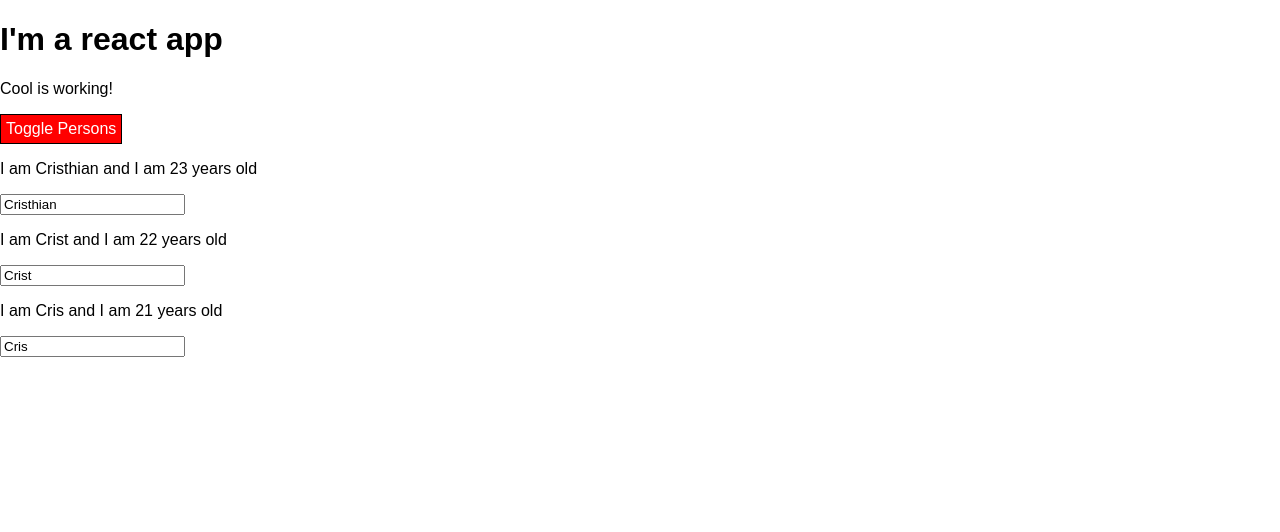
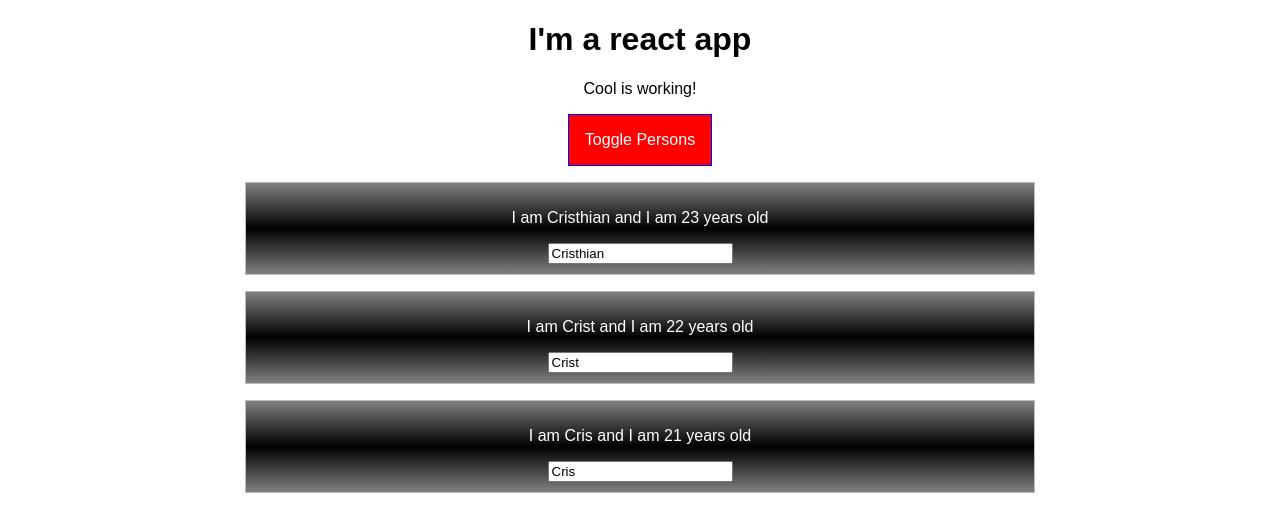
Before and after one commit to cristhiandas/playing-with-react, a React app: page / in a window 1280 px wide. Both pictures are taken after a click on the button "Toggle Persons". Shown: the top 532 px of the page. Built offline with nearby package versions, Linux system fonts and the light colour scheme.

Commit message:
new styling with css classes

```diff
--- a/src/App.css
+++ b/src/App.css
@@ -9,3 +9,24 @@
 .bold {
   font-weight: bold;
 }
+
+.App button {
+  border: 1px solid blue;
+  padding: 16px;
+  background-color: green;
+  font: inherit;
+  color: white;
+  cursor: pointer;
+}
+
+.App button:hover {
+  background-color: lightgreen;
+}
+
+.App button.Red {
+  background-color: red;
+}
+
+.App button.Red:hover {
+  background-color: salmon;
+}
--- a/src/App.js
+++ b/src/App.js
@@ -43,16 +43,9 @@ class App extends Component {
   }
 
   render() {
-    const style = {
-      backgroundColor: 'gray',
-      color: 'white',
-      font: 'inherit',
-      border: '1px solid black',
-      padding: '5px',
-      cursor: 'pointer'
-    }
 
     let persons = null;
+    let buttonClass = null;
 
     if(this.state.showPersons){
       persons = <div>
@@ -65,25 +58,24 @@ class App extends Component {
             changed={(event) => this.changeNameHandler(event, person.id)}/>
         })}
       </div>
-
-      style.backgroundColor = 'red';
+      buttonClass = classes.Red;
     }
 
-    const classes = []
+    const assignedClasses = []
 
     if(this.state.persons.length < 3){
-      classes.push('red');
+      assignedClasses.push(classes.red);
     }
     if(this.state.persons.length < 2){
-      classes.push('bold');
+      assignedClasses.push(classes.bold);
     }
 
     return (
-        <div className="App">
+        <div className={classes.App}>
           <h1> I'm a react app </h1>
-          <p className={classes.join(' ')}> Cool is working! </p>
+          <p className={assignedClasses.join(' ')}> Cool is working! </p>
           <button
-            style={style}
+            className={buttonClass}
             onClick={this.togglePersonHandler}>Toggle Persons</button>
           {persons}
         </div>
--- a/src/Person/Person.js
+++ b/src/Person/Person.js
@@ -1,10 +1,10 @@
 import React from 'react';
-import './Person.css';
+import classes from './Person.css';
 
 const Person = (props) => {
 
   return (
-    <div className='Person'>
+    <div className={classes.Person}>
     <p onClick={props.click}> I am {props.name} and I am {props.age} years old</p>
     <p>{props.children}</p>
     <input type='text' onChange={props.changed} value={props.name}/>
```
